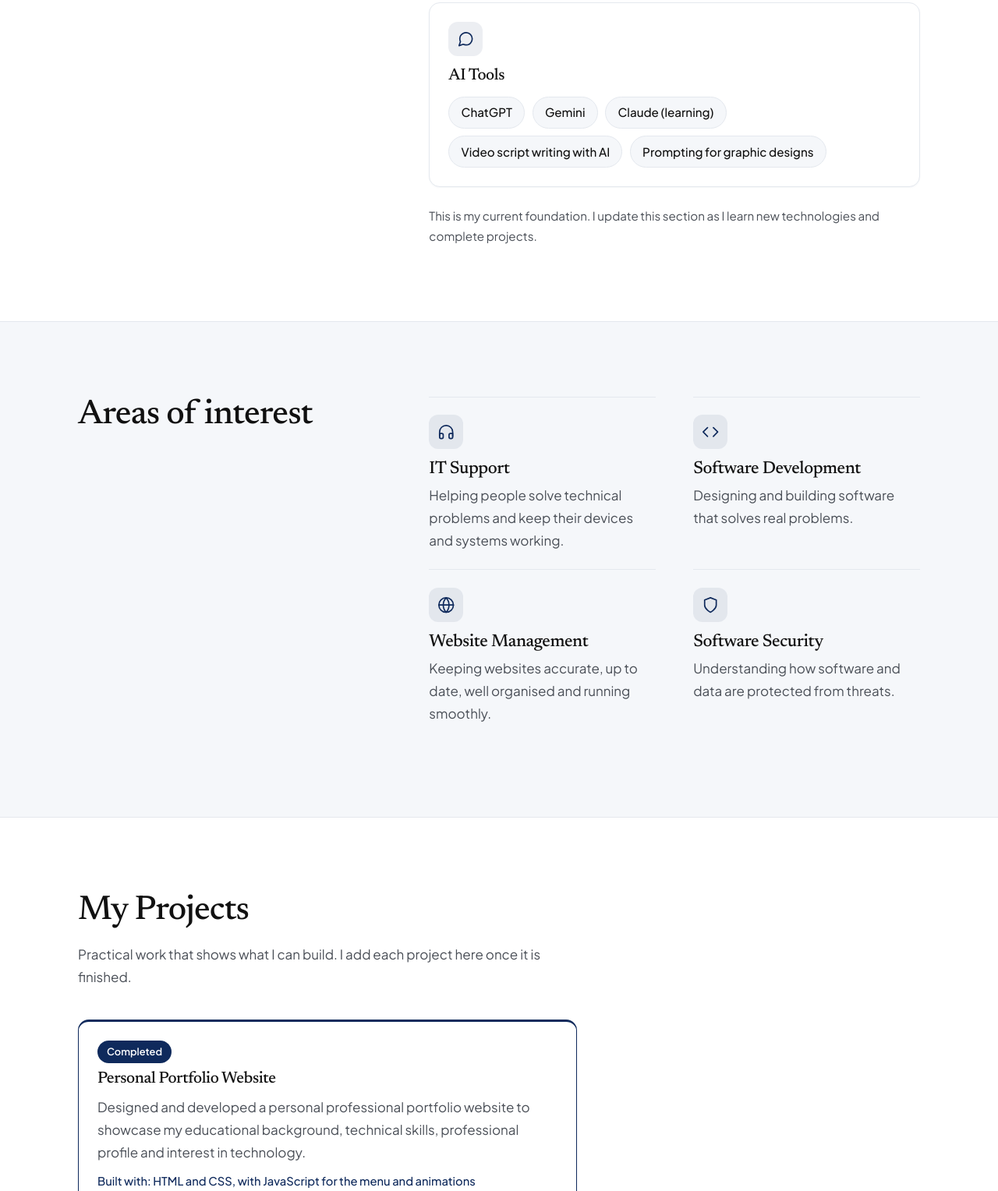
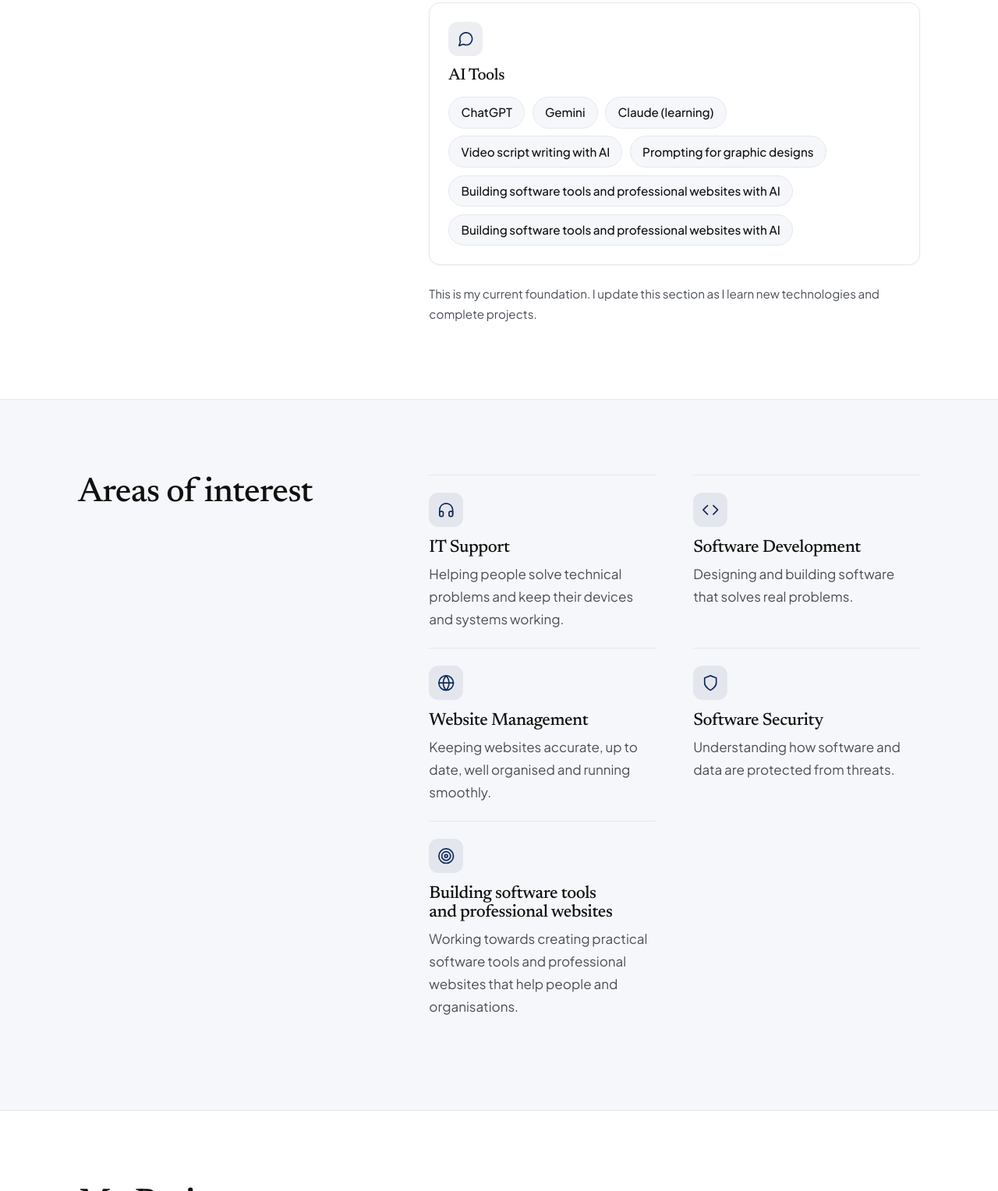
Before and after one commit to israelmomoh37-source/Portfolio-, a plain HTML site: page index.html in a window 1280 px wide. Shown: the part 2895-4423 px from the top of the page at 78% size. Drawn offline with Linux system fonts and the light colour scheme.

Commit message:
Add files via upload

```diff
--- a/index.html
+++ b/index.html
@@ -149,6 +149,8 @@
               <li>Claude (learning)</li>
               <li>Video script writing with AI</li>
               <li>Prompting for graphic designs</li>
+              <li>Building software tools and professional websites with AI</li>
+              <li>Building software tools and professional websites with AI</li>
               <!-- ADD AN AI SKILL HERE -->
             </ul>
           </article>
@@ -168,6 +170,7 @@
         <li><span class="icon-badge"><svg class="icon" aria-hidden="true"><use href="#i-code"/></svg></span><h3>Software Development</h3><p>Designing and building software that solves real problems.</p></li>
         <li><span class="icon-badge"><svg class="icon" aria-hidden="true"><use href="#i-globe"/></svg></span><h3>Website Management</h3><p>Keeping websites accurate, up to date, well organised and running smoothly.</p></li>
         <li><span class="icon-badge"><svg class="icon" aria-hidden="true"><use href="#i-shield"/></svg></span><h3>Software Security</h3><p>Understanding how software and data are protected from threats.</p></li>
+        <li><span class="icon-badge"><svg class="icon" aria-hidden="true"><use href="#i-target"/></svg></span><h3>Building software tools and professional websites</h3><p>Working towards creating practical software tools and professional websites that help people and organisations.</p></li>
       </ul>
     </div>
   </section>
```
